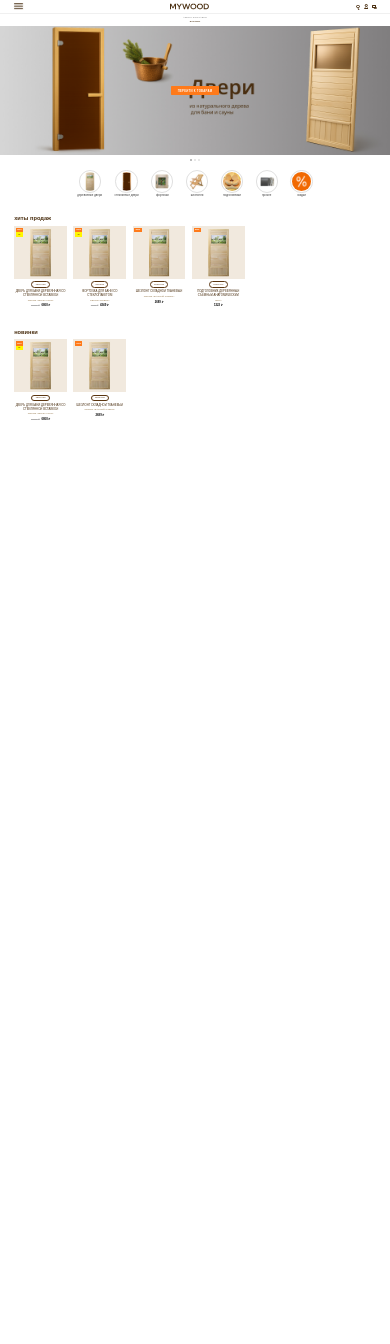
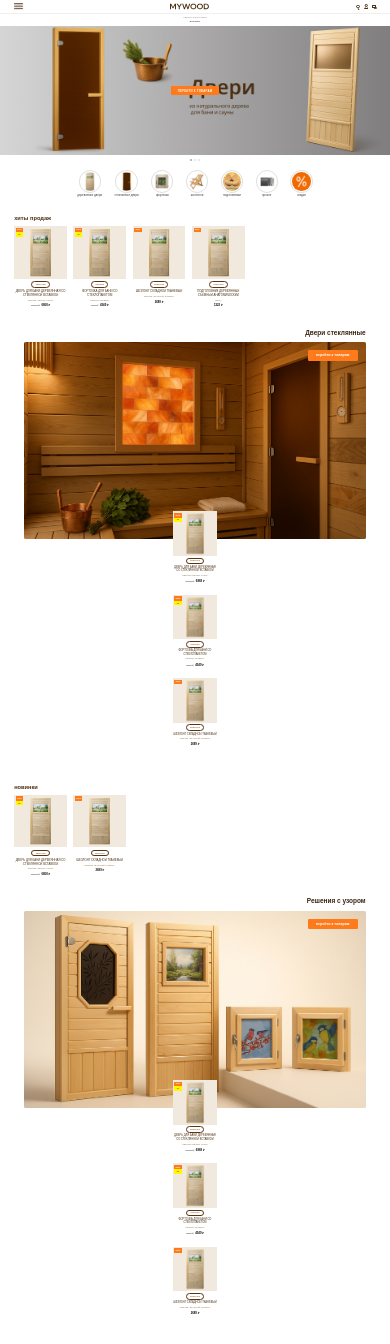
Before and after one commit to Safirenat/mywood, a Next.js app: page / in a window 390 px wide. Before the commit the page ends 844 px from the top, so only its background shows below. Built offline with nearby package versions, Linux system fonts and the light colour scheme.

Commit message:
Каркас выводи стеклянных и дверей с узором

```diff
--- a/src/app/page.tsx
+++ b/src/app/page.tsx
@@ -1,7 +1,9 @@
-import Container from "../components/ui/Container/Container";
+// import Container from "../components/ui/Container/Container";
 import HeroSlider from "../components/sections/HeroSlider/HeroSlider";
 import CategoryCircles from "../components/sections/CategoryCircles/CategoryCircles";
 import ProductSection from "../components/sections/ProductSection/ProductSection";
+import PatternedSolutions from "../components/sections/PatternedSolutions/PatternedSolutions";
+import GlassDoors from "../components/sections/GlassDoors/GlassDoors";
 
 
 export default function HomePage() {
@@ -11,7 +13,9 @@ export default function HomePage() {
         <HeroSlider />
         <CategoryCircles />
         <ProductSection title="хиты продаж" mode="hits" />
+        <GlassDoors />
         <ProductSection title="новинки" mode="new" />
+        <PatternedSolutions />
       {/* </Container> */}
     </>
   );
--- /dev/null
+++ b/src/components/sections/GlassDoors/GlassDoors.module.scss
@@ -0,0 +1,73 @@
+@import "../../../styles/adaptive-px.scss";
+
+.Section {
+  width: 100%;
+  padding-top: $apx-40;
+  padding-bottom: $apx-80;
+}
+
+.Inner {
+  padding: 0 $apx-120;
+
+  img {
+    width: 100%;
+  }
+}
+
+.Title {
+  font-size: $apx-32;
+  font-weight: 600;
+  color: #3a240f;
+  margin-bottom: $apx-32;
+  text-align: right;
+}
+
+/* --- Верхний баннер --- */
+.Top {
+  width: 100%;
+  border-radius: $apx-8;
+  overflow: hidden;
+  position: relative;
+}
+
+/* Кнопка внутри баннера */
+.Button {
+  position: absolute;
+  top: $apx-40;
+  right: $apx-40;
+
+  padding: $apx-16 $apx-40;
+  background: #ff7a1a;
+  color: #fff;
+  border: none;
+  border-radius: $apx-6;
+  font-size: $apx-18;
+  font-weight: 600;
+  cursor: pointer;
+  transition: 0.25s;
+
+  &:hover {
+    background: #e86b12;
+  }
+}
+
+/* --- Нижние карточки --- */
+.Bottom {
+  display: flex;
+  justify-content: center;
+  column-gap: $apx-214;
+
+  margin-top: -80px;
+  padding-top: $apx-60;
+  padding-bottom: $apx-40;
+
+  background: #ffffff;
+  border-radius: 0 0 $apx-16 $apx-16;
+
+  @media (max-width: 900px) {
+    flex-direction: column;
+    align-items: center;
+    row-gap: $apx-32;
+    margin-top: -40px;
+  }
+}
--- /dev/null
+++ b/src/components/sections/GlassDoors/GlassDoors.tsx
@@ -0,0 +1,37 @@
+import Image from "next/image";
+import styles from "./GlassDoors.module.scss";
+import ProductCard from "../../ui/ProductCard/ProductCard";
+import { products } from "../../../data/products";
+
+export default function GlassDoors() {
+  const items = products.filter((p) => p.blocks?.includes("glass-doors"));
+
+  return (
+    <section className={styles.Section}>
+      <div className={styles.Inner}>
+        <h2 className={styles.Title}>Двери стеклянные</h2>
+
+        <div className={styles.Top}>
+          <Image
+            src="/banners/glass-doors.jpg"
+            alt="Двери стеклянные"
+            width={1200}
+            height={500}
+          />
+
+          <button className={styles.Button}>перейти к товарам</button>
+        </div>
+
+        <div className={styles.Bottom}>
+          {items.map((product) => (
+            <ProductCard
+              key={product.id}
+              product={product}
+              variant="compact"
+            />
+          ))}
+        </div>
+      </div>
+    </section>
+  );
+}
--- /dev/null
+++ b/src/components/sections/PatternedSolutions/PatternedSolutions.module.scss
@@ -0,0 +1,73 @@
+@import "../../../styles/adaptive-px.scss";
+
+.Section {
+  width: 100%;
+  padding-top: $apx-40;
+  padding-bottom: $apx-80;
+}
+
+.Inner {
+  padding: 0 $apx-120;
+
+  img {
+    width: 100%;
+  }
+}
+
+.Title {
+  font-size: $apx-32;
+  font-weight: 600;
+  color: #3a240f;
+  margin-bottom: $apx-32;
+  text-align: right;
+}
+
+/* --- Верхний баннер --- */
+.Top {
+  width: 100%;
+  border-radius: $apx-8;
+  overflow: hidden;
+  position: relative;
+
+  button {
+    position: absolute;
+    top: $apx-40;
+    right: $apx-40;
+    padding: $apx-16 $apx-40;
+
+    background: #ff7a1a;
+    color: #fff;
+    border: none;
+    border-radius: $apx-6;
+    font-size: $apx-18;
+    font-weight: 600;
+    cursor: pointer;
+
+    transition: 0.25s;
+
+    &:hover {
+      background: #e86b12;
+    }
+  }
+}
+
+/* --- Нижние карточки --- */
+.Bottom {
+  display: flex;
+  justify-content: center;
+  column-gap: $apx-214;
+
+  margin-top: -80px;
+  padding-top: $apx-60;
+  padding-bottom: $apx-40;
+
+  background: #ffffff;
+  border-radius: 0 0 $apx-16 $apx-16;
+
+  @media (max-width: 900px) {
+    flex-direction: column;
+    align-items: center;
+    row-gap: $apx-32;
+    margin-top: -40px;
+  }
+}
--- /dev/null
+++ b/src/components/sections/PatternedSolutions/PatternedSolutions.tsx
@@ -0,0 +1,37 @@
+import Image from "next/image";
+import styles from "./PatternedSolutions.module.scss";
+import ProductCard from "../../ui/ProductCard/ProductCard";
+import { products } from "../../../data/products";
+
+export default function PatternedSolutions() {
+  const items = products.filter((p) => p.blocks?.includes("patterned"));
+
+  return (
+    <section className={styles.Section}>
+      <div className={styles.Inner}>
+        <h2 className={styles.Title}>Решения с узором</h2>
+
+        <div className={styles.Top}>
+          <Image
+            src="/banners/patterned-doors.jpg"
+            alt="Решения с узором"
+            width={1200}
+            height={500}
+          />
+
+          <button className={styles.Button}>перейти к товарам</button>
+        </div>
+
+        <div className={styles.Bottom}>
+          {items.map((product) => (
+            <ProductCard
+              key={product.id}
+              product={product}
+              variant="compact"
+            />
+          ))}
+        </div>
+      </div>
+    </section>
+  );
+}
--- a/src/components/ui/ProductCard/ProductCard.module.scss
+++ b/src/components/ui/ProductCard/ProductCard.module.scss
@@ -93,3 +93,17 @@
   font-weight: 600;
   color: #000000;
 }
+
+.CardCompact {
+  width: $apx-220;
+  .SizePill {
+    margin-top: $apx-8;
+    margin-bottom: $apx-8;
+  }
+  .Title {
+    font-size: $apx-13;
+  }
+  .PriceRow {
+    margin-top: $apx-4;
+  }
+}
--- a/src/components/ui/ProductCard/ProductCard.tsx
+++ b/src/components/ui/ProductCard/ProductCard.tsx
@@ -4,9 +4,11 @@ import type { Product } from "../../../data/products";
 
 interface ProductCardProps {
   product: Product;
+  variant?: "default" | "compact";
 }
 
-export default function ProductCard({ product }: ProductCardProps) {
+// export default function ProductCard({ product }: ProductCardProps) {
+export default function ProductCard({ product, variant = "default" }: ProductCardProps) {
   const {
     image,
     title,
@@ -21,7 +23,12 @@ export default function ProductCard({ product }: ProductCardProps) {
   const hasOldPrice = typeof oldPrice === "number";
 
   return (
-    <article className={styles.Card}>
+    // <article className={styles.Card}>
+    <article
+      className={`${styles.Card} ${
+        variant === "compact" ? styles.CardCompact : ""
+      }`}
+    >
       <div className={styles.ImageWrapper}>
         {/* Бейджи ХИТ / % */}
         {(isHit || hasDiscount) && (
--- a/src/data/products.ts
+++ b/src/data/products.ts
@@ -18,9 +18,10 @@ export interface Product {
   isNew: boolean;       // новинка
   hasDiscount: boolean; // есть скидка (%)
   category: ProductCategory;
+  blocks?: Array<"hits" | "new" | "wood-doors" | "patterned" | "glass-doors">;
 }
 
-// временная "база данных" — потом можно будет заменить на API/Strapi
+// временная "база данных"
 export const products: Product[] = [
   {
     id: "door-1",
@@ -34,6 +35,7 @@ export const products: Product[] = [
     isNew: true,
     hasDiscount: true,
     category: "wood-door",
+    blocks: ["hits", "new", "wood-doors", "glass-doors" , "patterned"],
   },
   {
     id: "window-1",
@@ -47,6 +49,7 @@ export const products: Product[] = [
     isNew: false,
     hasDiscount: true,
     category: "window",
+    blocks: ["hits", "new", "wood-doors", "glass-doors" , "patterned"],
   },
   {
     id: "lounger-1",
@@ -61,6 +64,7 @@ export const products: Product[] = [
     isNew: true,
     hasDiscount: false,
     category: "lounger",
+    blocks: ["hits", "new", "wood-doors", "glass-doors" , "patterned"],
   },
   {
     id: "headrest-1",
```
Also changed, not shown: public/banners/glass-doors.jpg (added), public/banners/patterned-doors.jpg (added).
